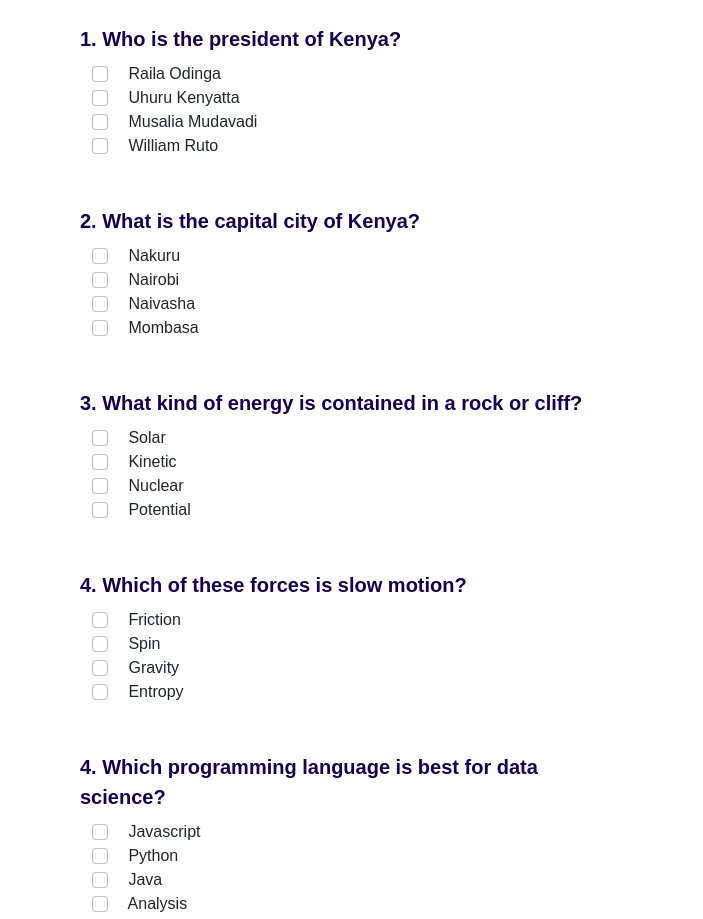
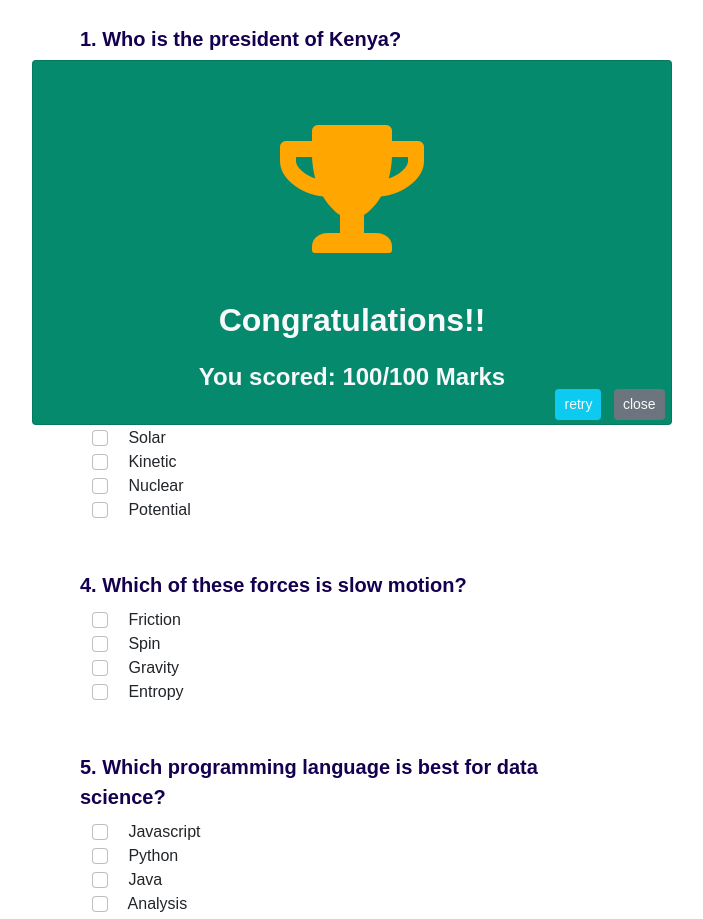
Before and after one commit to Edu58/Quiz-Game, a plain HTML site: page index.html in a window 1280 px wide. Shown: the part 1000-1919 px from the top of the page, without its empty margins (288-991 px from the left). Drawn offline with nearby package versions, Linux system fonts and the light colour scheme.

Commit message:
style:score popup - Added a popup to show the score

```diff
--- a/index.html
+++ b/index.html
@@ -7,6 +7,9 @@
 
     <!--Bootstrap CSS only -->
     <link href="https://cdn.jsdelivr.net/npm/bootstrap@5.1.3/dist/css/bootstrap.min.css" rel="stylesheet" integrity="sha384-1BmE4kWBq78iYhFldvKuhfTAU6auU8tT94WrHftjDbrCEXSU1oBoqyl2QvZ6jIW3" crossorigin="anonymous">
+
+    <!--Fontawesome-->
+    <link rel="stylesheet" href="https://use.fontawesome.com/releases/v5.15.4/css/all.css" integrity="sha384-DyZ88mC6Up2uqS4h/KRgHuoeGwBcD4Ng9SiP4dIRy0EXTlnuz47vAwmeGwVChigm" crossorigin="anonymous">
 
     <!--Custom stylesheet-->
     <link rel="stylesheet" href="style.css">
@@ -102,7 +105,7 @@
                 </div>
 
                 <div class="m-5">
-                    <label for="question1" class="form-label fs-5 fw-bold">4. Which programming language is best for data science?</label> <br>
+                    <label for="question1" class="form-label fs-5 fw-bold">5. Which programming language is best for data science?</label> <br>
                    <div class="container">
                         <input class="form-check-input me-3" type="checkbox" id="question1"> Javascript<br>
                         <input class="form-check-input me-3" type="checkbox" id="question1"> Python <br>
@@ -113,6 +116,18 @@
 
                   <button type="submit" class="btn btn-md text-light container my-5 fw-bolder" id="submit">Submit</button>
             </form>
+        </div>
+
+        <div class="card p-3 text-light">
+            <i class="fas fa-trophy"></i>
+
+            <h2 class="fw-bolder">Congratulations!!</h2>
+            <h4 class="fw-bolder my-3">You scored: 100/100 Marks</h4>
+
+            <div class="closeBtn">
+                <button class="btn btn-sm btn-info text-light mx-2" id="retry">retry</button>
+                <button class="btn btn-sm btn-secondary text-light" id="close">close</button>
+            </div>
         </div>
     </section>
 
@@ -125,5 +140,8 @@
 
     <!--Bootstrap JavaScript Bundle with Popper -->
     <script src="https://cdn.jsdelivr.net/npm/bootstrap@5.1.3/dist/js/bootstrap.bundle.min.js" integrity="sha384-ka7Sk0Gln4gmtz2MlQnikT1wXgYsOg+OMhuP+IlRH9sENBO0LRn5q+8nbTov4+1p" crossorigin="anonymous"></script>
+
+    <!--Custom js file-->
+    <script src="main.js"></script>
 </body>
 </html>
--- a/style.css
+++ b/style.css
@@ -33,7 +33,7 @@ nav .collapse ul li a:hover {
 
 #P {
     font-size: 2.8rem;
-    background: -webkit-linear-gradient(#150050, #FF0E65);
+    background: linear-gradient(#150050, #FF0E65);
     background-clip: content-box;
     -webkit-background-clip: text;
     -webkit-text-fill-color: transparent;
@@ -60,6 +60,7 @@ nav .collapse ul li a:hover {
 }
 
 .quizes {
+    position: relative;
     min-height: 100vh;
 }
 
@@ -85,3 +86,26 @@ nav .collapse ul li a:hover {
     background-color: #FF0E65;
     color: #FFFF;
 }
+
+.quizes .card {
+    position: absolute;
+    text-align: center;
+    top: 20%;
+    left: 25%;
+    width: 50%;
+    height: auto;
+    margin: auto;
+    background-color: #068a6d;
+}
+
+.quizes .card i {
+    font-size: 8rem;
+    color: rgb(255, 166, 0);
+    margin: 3rem 0;
+}
+
+.quizes .card .closeBtn {
+    position: absolute;
+    bottom: 1%;
+    right: 1%;
+}
```
